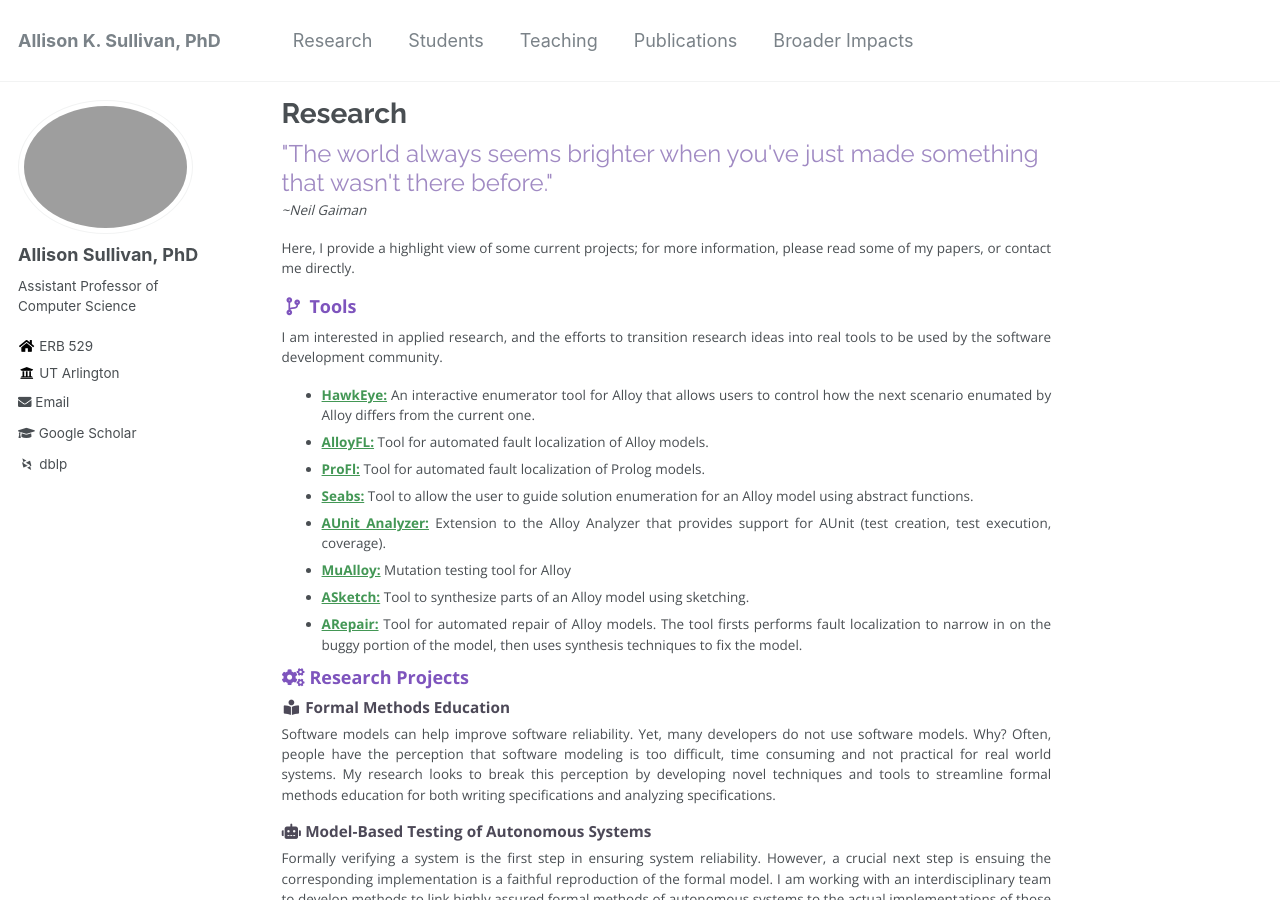
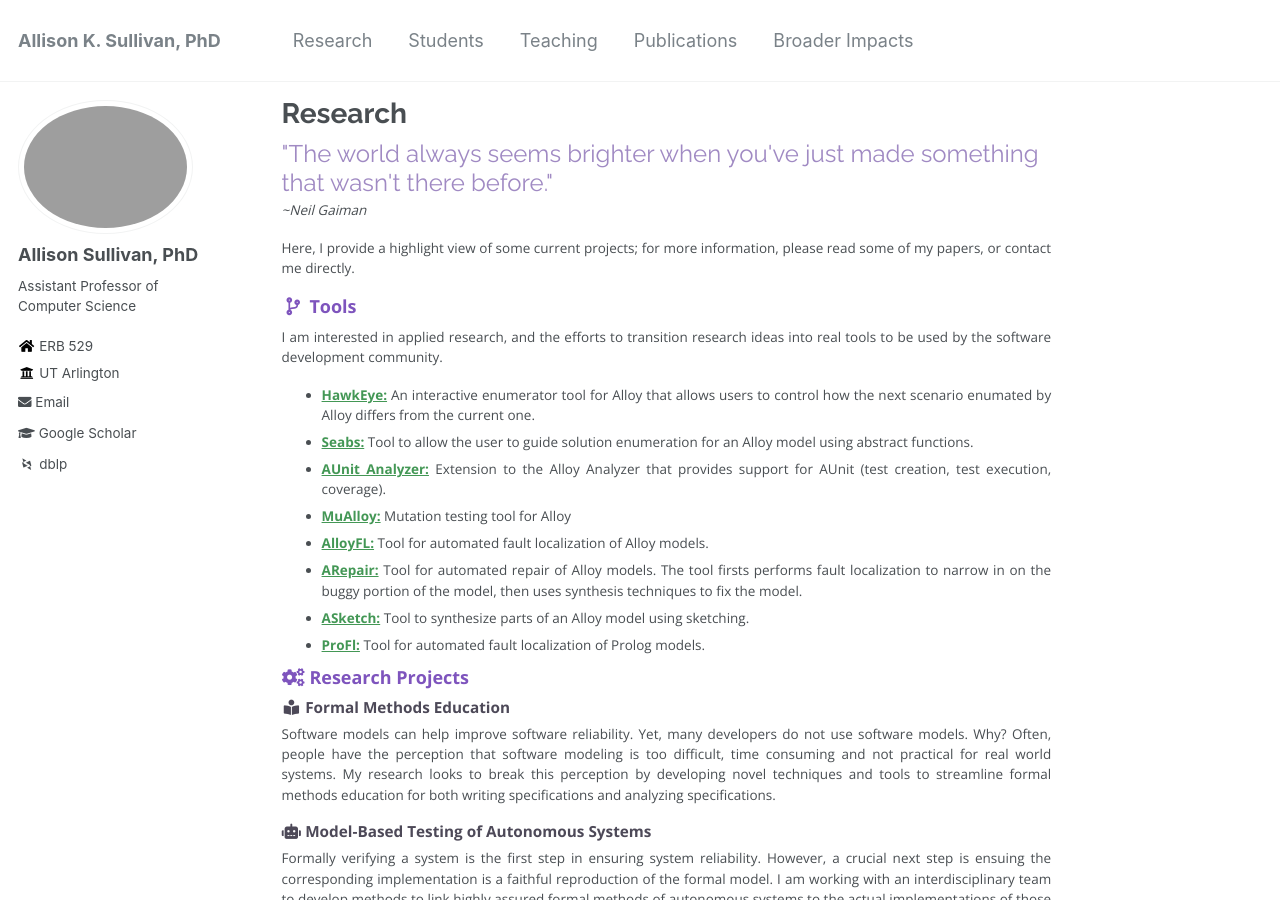
Before and after one commit to Allisonius/allisonius.github.io, a Jekyll site: the page built from _pages/research.md, in a window 1280 px wide and 900 px high. Built offline with Jekyll 4.4.1, drawn with Linux system fonts in a browser that asks for light colours; some web fonts are replaced.

```diff
--- a/_pages/research.md
+++ b/_pages/research.md
@@ -17,13 +17,15 @@ Here, I provide a highlight view of some current projects; for more information,
 
 I am interested in applied research, and the efforts to transition research ideas into real tools to be used by the software development community.
   * **[HawkEye:](https://github.com/alloy-hawkeye/Hawkeye)** An interactive enumerator tool for Alloy that allows users to control how the next scenario enumated by Alloy differs from the current one.
-  * **[AlloyFL:](https://AlloyFL.github.io)** Tool for automated fault localization of Alloy models.
-  * **[ProFl:](https://github.com/geoorge1d127/ProFl)** Tool for automated fault localization of Prolog models.
   * **[Seabs:](https://github.com/Allisonius/Seabs)** Tool to allow the user to guide solution enumeration for an Alloy model using abstract functions.
   * **[AUnit Analyzer:](https://sites.google.com/view/aunitanalyzer)** Extension to the Alloy Analyzer that provides support for AUnit (test creation, test execution, coverage).
   * **[MuAlloy:](https://github.com/kaiyuanw/MuAlloy)** Mutation testing tool for Alloy
+  * **[AlloyFL:](https://AlloyFL.github.io)** Tool for automated fault localization of Alloy models.
+  * **[ARepair:](https://github.com/kaiyuanw/ARepair)** Tool for automated repair of Alloy models. The tool firsts performs fault localization to narrow in on the buggy portion of the model, then uses synthesis techniques to fix the model.
   * **[ASketch:](https://github.com/kaiyuanw/ASketch)** Tool to synthesize parts of an Alloy model using sketching.
-  * **[ARepair:](https://github.com/kaiyuanw/ARepair)** Tool for automated repair of Alloy models. The tool firsts performs fault localization to narrow in on the buggy portion of the model, then uses synthesis techniques to fix the model.
+  * **[ProFl:](https://github.com/geoorge1d127/ProFl)** Tool for automated fault localization of Prolog models.
+
+
 
 ### <i class="fa fa-fw fa-cogs" aria-hidden="true"></i> Research Projects
 
```
